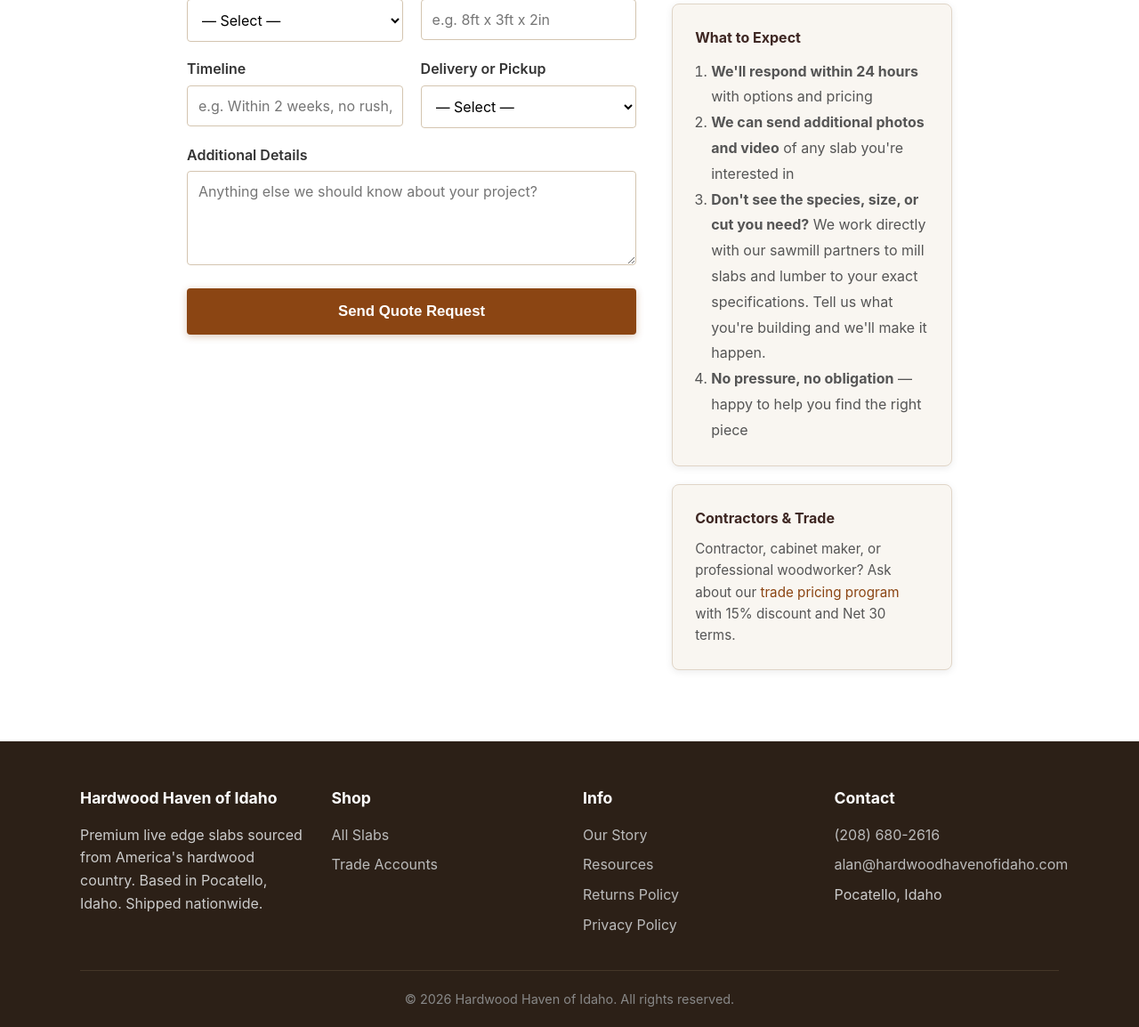
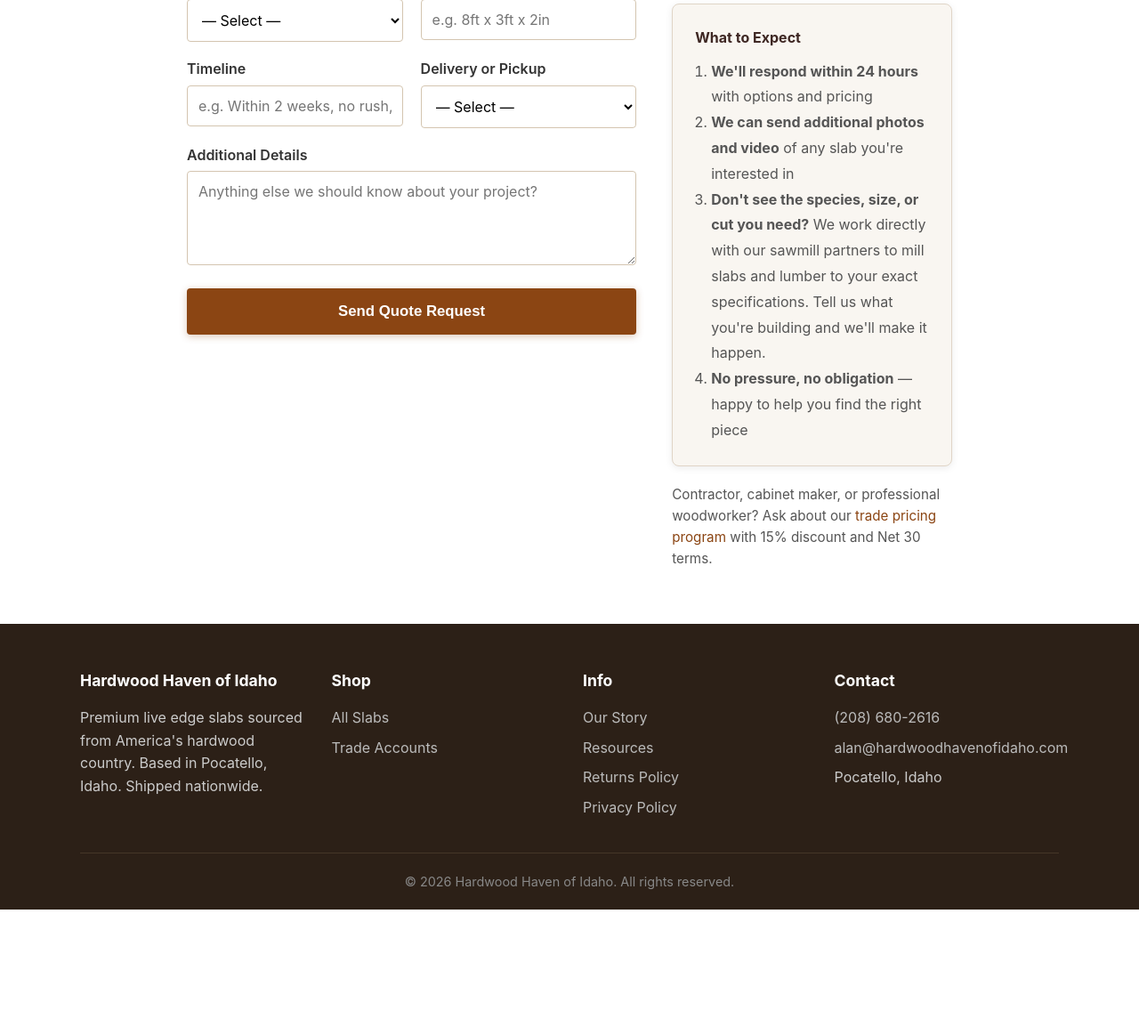
Before and after one commit to BillBrieferServer/wood, a FastAPI app: page /quote in a window 1280 px wide. Shown: the part 675-1829 px from the top of the page at 89% size. After the commit the page ends 1697 px from the top, so only its background shows below. Run offline with FastAPI, Linux system fonts and the light colour scheme.

Commit message:
Remove Contractors & Trade box from quote page

```diff
--- a/app/templates/quote.html
+++ b/app/templates/quote.html
@@ -129,8 +129,6 @@
                 </ol>
             </div>
 
-            <div class="sidebar-card sidebar-card--muted">
-                <h4>Contractors &amp; Trade</h4>
                 <p style="font-size: 0.95em; color: #555;">
                     Contractor, cabinet maker, or professional woodworker? Ask about our <a href="/contractors">trade pricing program</a> with 15% discount and Net 30 terms.
                 </p>
```
